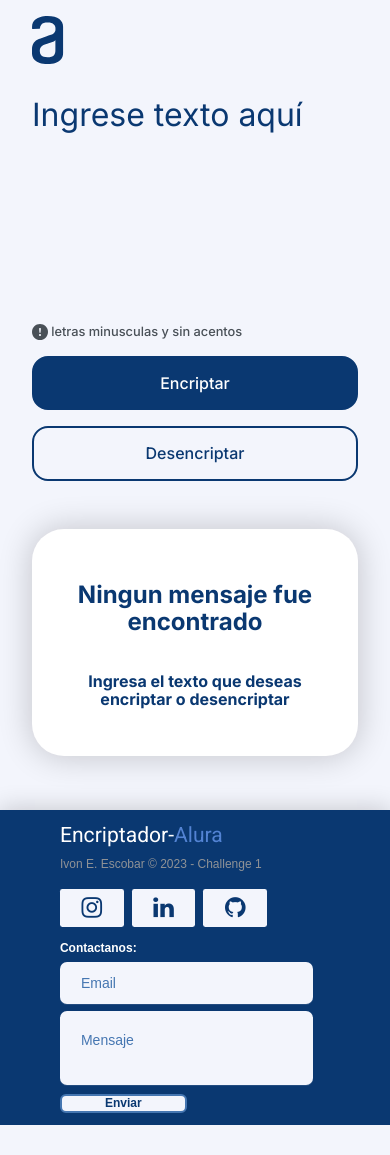
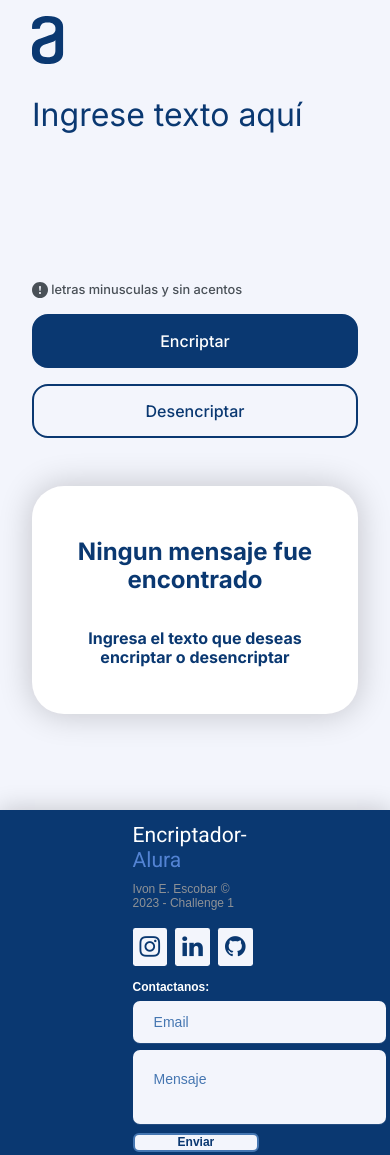
Before and after one commit to IvonEsc/Encriptador, a plain HTML site: page index.html in a window 390 px wide. Before the commit the page ends 1125 px from the top, so only its background shows below. Drawn offline with Linux system fonts and the light colour scheme.

Commit message:
Update style.css

```diff
--- a/style.css
+++ b/style.css
@@ -456,7 +456,7 @@ section {
     .main {
 
         flex-direction: column;
-        max-height: 80vh;
+        max-height: inherit;
     }
     .main .logo,
     .main .container,
@@ -485,7 +485,7 @@ section {
         padding: 1em 2em 1em;
     }
     .main .container .input_text textarea{
-        height: 25vh;
+        height: 20vh;
     }
     .main .result .result{
         width: 100%;
@@ -520,7 +520,7 @@ section {
     .footer-distributed .footer-left,
 	.footer-distributed .footer-right{
 		float: none;
-		max-width: 32vh;
+		max-width: 32vw;
 		margin: 0 auto;
 	}
 
```
